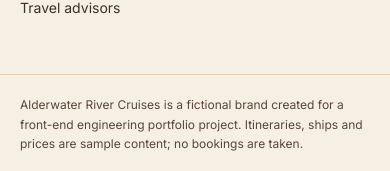
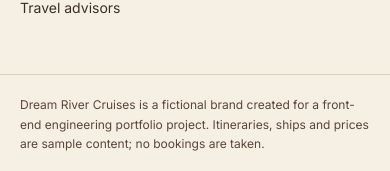
Before and after one commit to Monica-Web88/river_cruise_bookingApp, a Next.js app: page / in a window 390 px wide. Shown: the part 7482-7653 px from the top of the page. Built offline with nearby package versions, Linux system fonts and the light colour scheme; no server answers.

Commit message:
updated pages

```diff
--- a/src/app/page.js
+++ b/src/app/page.js
@@ -113,10 +113,10 @@ export default function HomePage() {
               </p>
               <p className="mt-1 text-xs text-bark-600">Imperial capitals of the Danube</p>
             </div>
-            <div className="absolute -right-2 top-6 hidden rounded-2xl border border-sand-200 bg-cream-50/95 px-4 py-3 shadow-lift sm:block">
+           {/* <div className="absolute -right-2 top-6 hidden rounded-2xl border border-sand-200 bg-cream-50/95 px-4 py-3 shadow-lift sm:block">
               <p className="text-xs text-bark-600">Wine with dinner</p>
               <p className="font-serif text-base font-semibold">Always included</p>
-            </div>
+            </div> */}
           </div>
         </div>
       </section>
--- a/src/components/Footer.js
+++ b/src/components/Footer.js
@@ -54,7 +54,7 @@ export default function Footer() {
 
       <div className="border-t border-sand-200">
         <p className="container-page py-5 text-xs leading-relaxed text-bark-600">
-          Alderwater River Cruises is a fictional brand created for a front-end engineering
+          Dream River Cruises is a fictional brand created for a front-end engineering
           portfolio project. Itineraries, ships and prices are sample content; no bookings are
           taken.
         </p>
```
